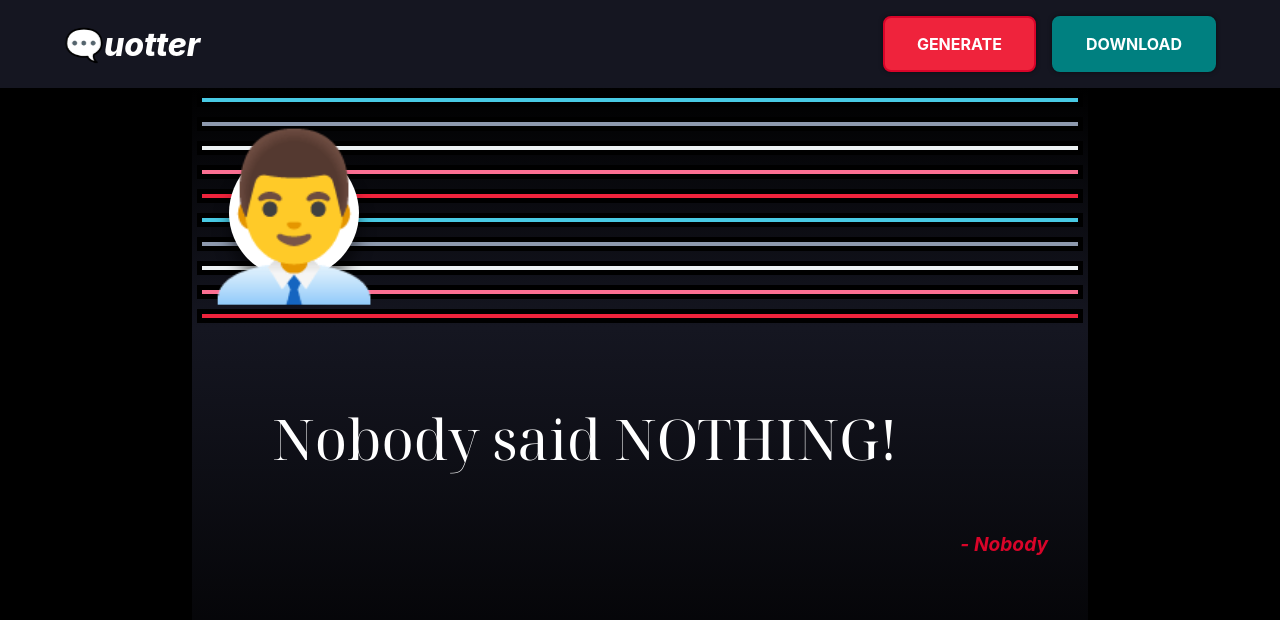
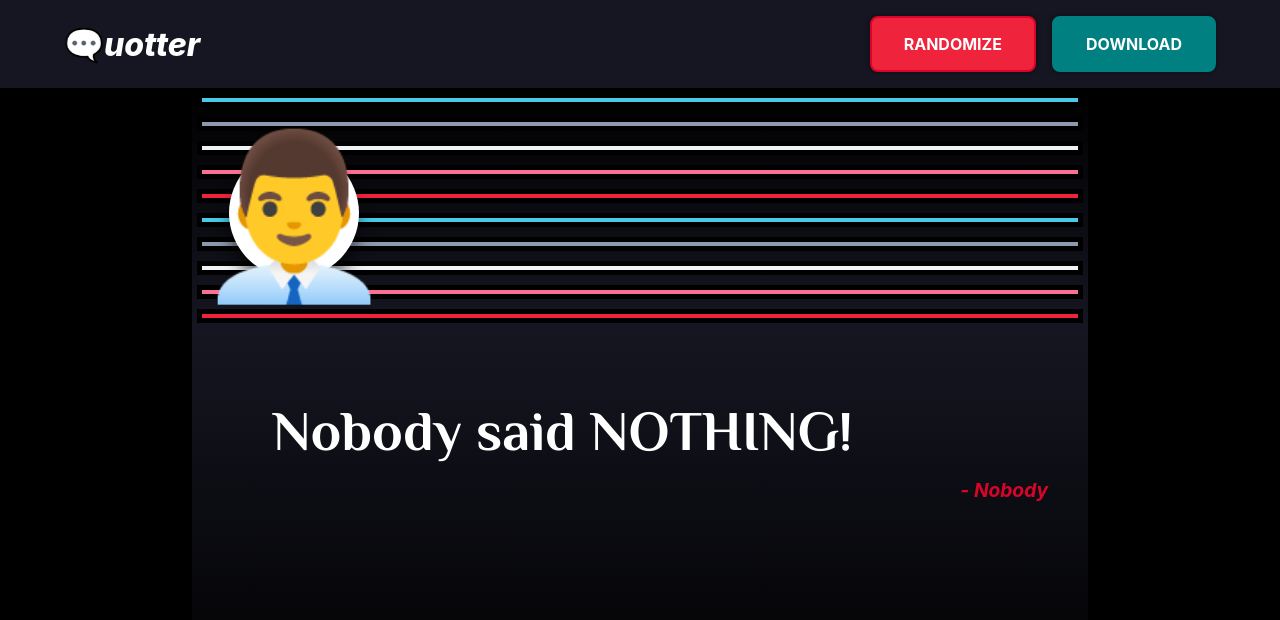
Before and after one commit to vijayjangid/quotter, a React (Create React App) app: page / in a window 1280 px wide. Shown: the top 620 px of the page. Built offline with nearby package versions, Linux system fonts and the light colour scheme.

Commit message:
font and css changes

```diff
--- a/public/index.html
+++ b/public/index.html
@@ -15,10 +15,7 @@
     <link rel="shortcut icon" href="%PUBLIC_URL%/favicon.ico" />
     <link rel="preconnect" href="https://fonts.googleapis.com" />
     <link rel="preconnect" href="https://fonts.gstatic.com" crossorigin />
-    <link
-      href="https://fonts.googleapis.com/css2?family=Noto+Serif+Display&display=swap"
-      rel="stylesheet"
-    />
+    <link href="https://fonts.googleapis.com/css2?family=Philosopher:wght@700&display=swap" rel="stylesheet">
     <!--
       Notice the use of %PUBLIC_URL% in the tags above.
       It will be replaced with the URL of the `public` folder during the build.
--- a/src/App.js
+++ b/src/App.js
@@ -12,7 +12,7 @@ const colours = [colours1, colours2, colours3];
 
 export function fetchAPI(callback) {
   // param is a highlighted word from the user before it clicked the button
-  return fetch("https://api.quotable.io/quotes/random?maxLength=120").then(
+  return fetch("https://api.quotable.io/quotes/random?maxLength=100").then(
     callback
   );
 }
@@ -29,7 +29,8 @@ export default function App() {
   const [loading, setLoading] = useState();
   const [quote, setQuote] = useState({
     content: "Nobody said NOTHING!",
-    author: "Nobody"
+    author: "Nobody",
+    tags:new Array(5).fill('My new tag')
   });
   const downloadRef = useRef();
 
@@ -42,7 +43,7 @@ export default function App() {
     setColumnEnds(numbers.map(() => Math.floor(Math.random() * 20)));
     setEmoji(emojis[Math.floor(Math.random() * emojis.length)]);
     setLoading(true);
-    fetch("https://api.quotable.io/quotes/random")
+    fetch("https://api.quotable.io/quotes/random?maxLength=200")
       .then((result) => result.json())
       .then((x) => {
         setQuote(x[0]);
@@ -70,7 +71,7 @@ export default function App() {
         </span>
         <div className="btn-wrapper">
           <button className="btn generate" onClick={generate}>
-            Generate
+            Randomize
           </button>
           <button className="btn download" onClick={download}>
             Download
@@ -100,16 +101,17 @@ export default function App() {
             {emoji}
           </div>
         </div>
-        {quote && (
-          <div className="box content">
-            <figure>
-              <blockquote>
-                {loading ? <span class="loader"></span> : quote.content}
-              </blockquote>
-              {!loading && <figcaption>- {quote.author}</figcaption>}
-            </figure>
-          </div>
-        )}
+        <div className="box content">
+          {loading && (<span class="loader"></span>)}
+          {!loading && quote && (<figure>
+            <blockquote>
+              {quote.content}
+            </blockquote>
+            <figcaption>- {quote.author}</figcaption>
+            {/* <div className="tags">{quote.tags?.length && quote.tags?.map(x => <small>{x}</small>)}</div> */}
+          </figure>)}
+        </div>
+
       </div>
     </div>
   );
--- a/src/styles.css
+++ b/src/styles.css
@@ -16,6 +16,7 @@ body {
   background-color: #2b2d42;
   font-size: 16px;
 }
+
 .App {
   width: 100vw;
   height: 100vh;
@@ -49,6 +50,7 @@ body {
   transform: rotateY(180deg);
   display: inline-block;
 }
+
 .logo span:last-child {
   font-style: italic;
 }
@@ -82,6 +84,7 @@ body {
   box-shadow: inset 0 0 0 2px rgba(0, 0, 0, 0.5);
   border-color: white;
 }
+
 .btn.download {
   background-color: teal;
   border-color: teal;
@@ -96,6 +99,7 @@ body {
   background-color: #000;
   flex-direction: column;
 }
+
 .box {
   width: 70%;
   height: 30vh;
@@ -105,11 +109,13 @@ body {
   position: relative;
   background: linear-gradient(0deg, #151621, transparent);
 }
+
 .box.content {
   height: 50vh;
   background: linear-gradient(180deg, #151621, transparent);
   /* border-radius: 50px; */
 }
+
 .gridItem {
   border: 5px solid #000;
   margin: 5px;
@@ -138,15 +144,27 @@ body {
   font-weight: bolder;
   color: #ef233c;
 }
+
 .gridItem.profile span {
   color: #000;
 }
+
+.content small {
+  color: #8b949e;
+  padding: 2px 8px;
+  border-radius: 50px;
+  text-transform: lowercase;
+  border: solid 1px #8b949e;
+}
+
 blockquote {
   font-size: 3.5rem;
   color: white;
-  font-family: "Noto Serif Display", serif;
+  font-family: 'Philosopher', sans-serif;
+  margin-bottom: 1rem;
   /* font-weight: bolder; */
 }
+
 figcaption {
   font-size: 1.2rem;
   font-style: italic;
@@ -154,6 +172,11 @@ figcaption {
   color: #d90429;
   font-weight: bold;
 }
+.tags {
+  display:inline-flex;
+  flex-wrap: wrap;
+  gap: 1rem;
+}
 
 @media (max-width: 1000px) {
   blockquote {
```
Also changed, not shown: package.json (+13 -4 lines), 2 other files (tests, documents, lock files or other folders).
